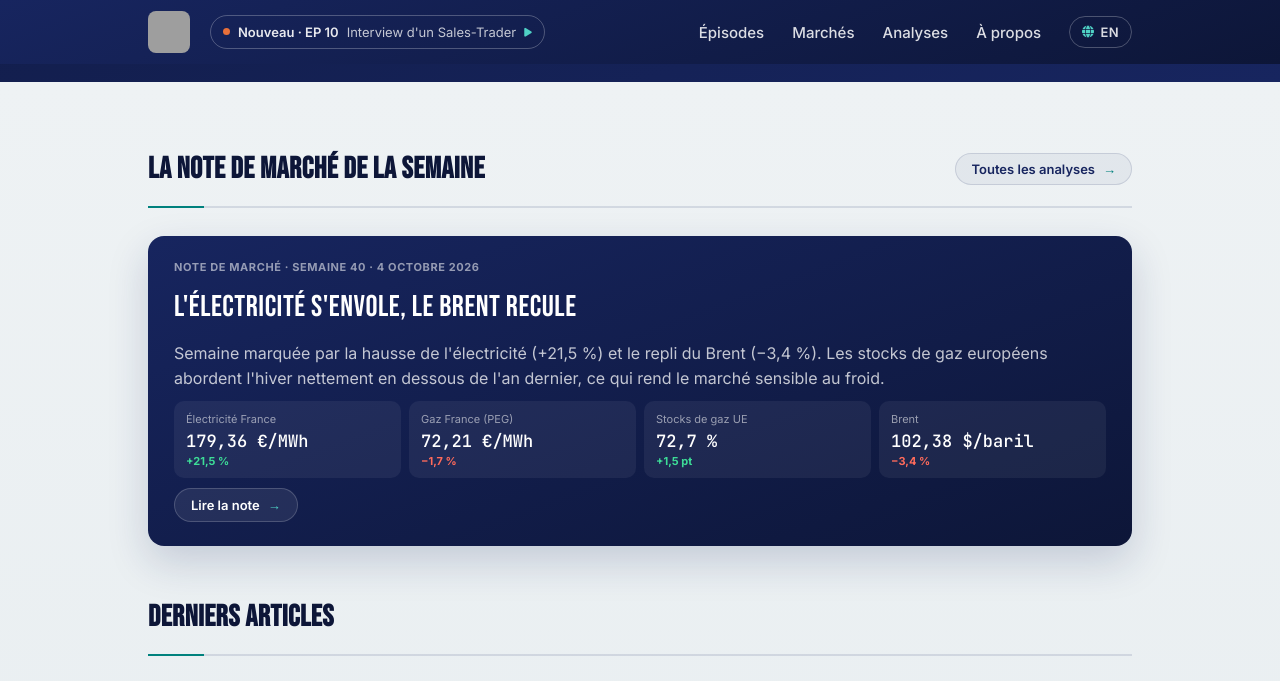
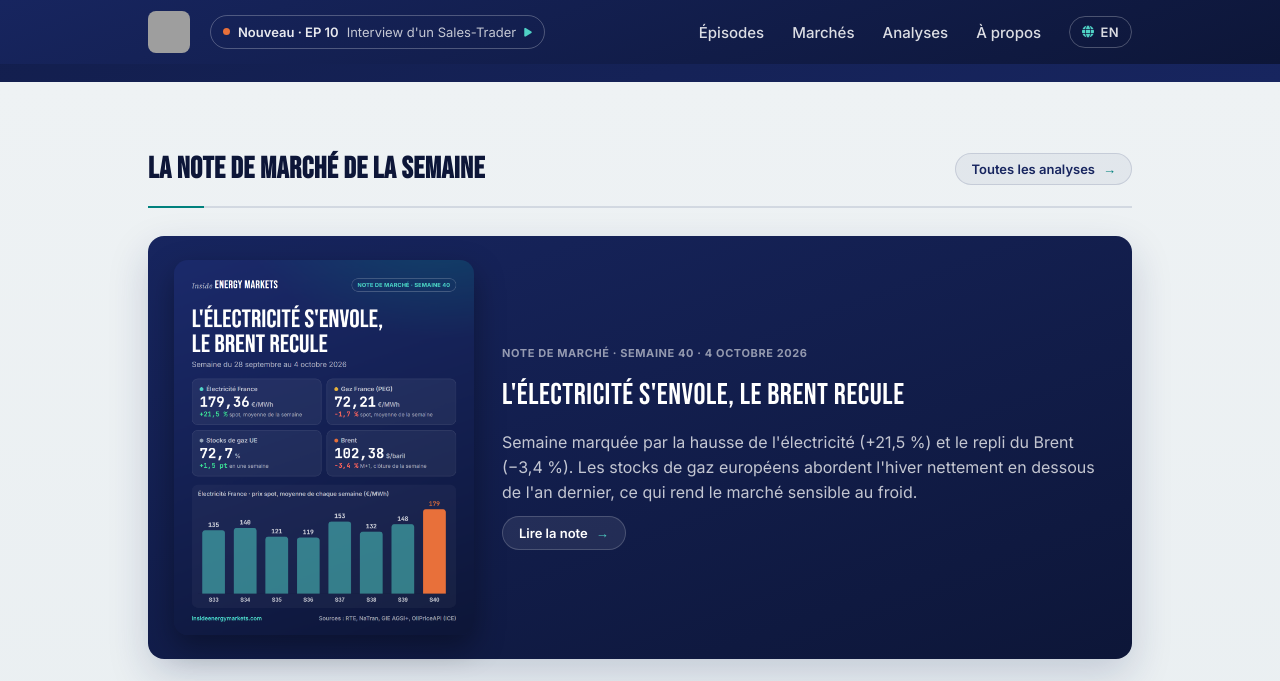
Before and after one commit to InsideEnergyMarkets/Inside-Energy-Markets, a Jekyll site: the page built from index.html, in a window 1280 px wide and 1400 px high, scrolled down 1990 px, cut to the strip 0-681 px from the top of the window. Built offline with Jekyll 4.4.1, drawn with Linux system fonts in a browser that asks for light colours; grey boxes are pictures that could not be loaded.

Commit message:
Visuel LinkedIn publié sur le site : carte de la note sur l'accueil et image de partage de la note
Co-Authored-By: Claude Opus 5.5 <noreply@anthropic.com>

```diff
--- a/_includes/note-feature.html
+++ b/_includes/note-feature.html
@@ -1,4 +1,16 @@
-{% comment %}Carte « note de marché de la semaine » (page Analyses et accueil) : include.note.{% endcomment %}
+{% comment %}Carte « note de marché de la semaine » (page Analyses et accueil) : include.note.
+  include.visual : avec le visuel LinkedIn de la note (champ image), à la place des chiffres.{% endcomment %}
+{% if include.visual and include.note.image %}
+<a class="nt-feature nt-feature--visual" href="{{ include.note.url | relative_url }}">
+  <img src="{{ include.note.image | relative_url }}" alt="{{ include.note.headline }}" width="1080" height="1350" loading="lazy">
+  <span class="nt-feature-body">
+    <span class="pw-label">{{ t.note.eyebrow }} · {{ t.note.week }} {{ include.note.week }} · {% include date.html date=include.note.period_end %}</span>
+    <strong>{{ include.note.headline }}</strong>
+    <span class="nt-feature-lede">{{ include.note.reading | default: include.note.intro }}</span>
+    <span class="mk-open">{{ t.note.read }} <span aria-hidden="true">→</span></span>
+  </span>
+</a>
+{% else %}
 <a class="nt-feature" href="{{ include.note.url | relative_url }}">
   <span class="pw-label">{{ t.note.eyebrow }} · {{ t.note.week }} {{ include.note.week }} · {% include date.html date=include.note.period_end %}</span>
   <strong>{{ include.note.headline }}</strong>
@@ -6,3 +18,4 @@
   <span class="nt-feature-tiles">{% for tl in include.note.tiles limit: 4 %}<span><small>{{ tl.label }}</small>{{ tl.value }}{{ tl.unit }}{% if tl.change %}<em class="nt-tile-change--{{ tl.dir }}">{{ tl.change }}</em>{% endif %}</span>{% endfor %}</span>
   <span class="mk-open">{{ t.note.read }} <span aria-hidden="true">→</span></span>
 </a>
+{% endif %}
--- a/_includes/pages/home.html
+++ b/_includes/pages/home.html
@@ -155,7 +155,7 @@
       <h2>{{ t.blog.notes_title }}</h2>
       <a href="{{ u.blog | relative_url }}">{{ t.home.all_blog }} <span aria-hidden="true">→</span></a>
     </div>
-    {% include note-feature.html note=last_note %}
+    {% include note-feature.html note=last_note visual=true %}
     <div class="section-head bl-more-head"><h2>{{ t.home.latest_posts }}</h2></div>
     {% else %}
     <div class="section-head">
--- a/assets/css/style.css
+++ b/assets/css/style.css
@@ -2944,3 +2944,9 @@ html.has-player .nav-ep { display: none; }
 
 /* Légende : spot EIA du Brent en pointillés (contexte) */
 .mt-sw--dash { background: none; border-top: 2px dashed rgba(232, 112, 58, 0.7); height: 0; border-radius: 0; vertical-align: middle; }
+
+/* Carte de la note sur l'accueil : visuel LinkedIn de la semaine + texte */
+.nt-feature--visual { display: grid; grid-template-columns: minmax(0, 300px) minmax(0, 1fr); gap: 28px; align-items: center; }
+.nt-feature--visual img { width: 100%; height: auto; border-radius: 14px; box-shadow: 0 12px 30px rgba(0, 0, 0, 0.35); }
+.nt-feature-body { display: flex; flex-direction: column; gap: 12px; }
+@media (max-width: 700px) { .nt-feature--visual { grid-template-columns: minmax(0, 1fr); } .nt-feature--visual img { max-width: 360px; margin: 0 auto; } }
```
Also changed, not shown: _notes/2026-40-fr.md (+1 -0 lines), scripts/linkedin_visual.py (+19 -0 lines), .github/workflows/weekly-note.yml, assets/img/notes/2026-40.png (added).
